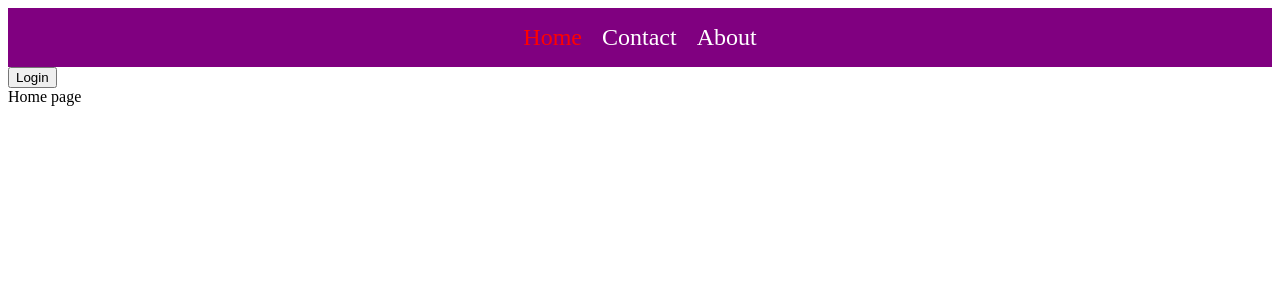
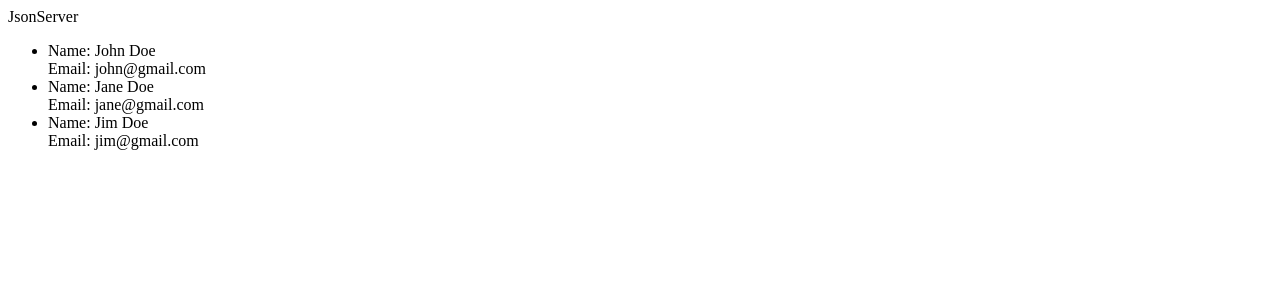
Before and after one commit to fahadPathan7/MERN-stack, a React (Vite) app in the folder vite-project/: page / in a window 1280 px wide. Shown: the top 300 px of the page. Built offline with nearby package versions, Linux system fonts and the light colour scheme; data requests are answered from the project's data file.

Commit message:
react: learned about json server

```diff
--- /dev/null
+++ b/vite-project/database/db.json
@@ -0,0 +1,19 @@
+{
+    "users": [
+        {
+            "id": 1,
+            "name": "John Doe",
+            "email": "john@gmail.com"
+        },
+        {
+            "id": 2,
+            "name": "Jane Doe",
+            "email": "jane@gmail.com"
+        },
+        {
+            "id": 3,
+            "name": "Jim Doe",
+            "email": "jim@gmail.com"
+        }
+    ]
+}
--- a/vite-project/package.json
+++ b/vite-project/package.json
@@ -10,7 +10,9 @@
     "preview": "vite preview"
   },
   "dependencies": {
+    "axios": "^1.6.8",
     "formik": "^2.4.6",
+    "json-server": "^1.0.0-alpha.23",
     "react": "^18.2.0",
     "react-dom": "^18.2.0",
     "react-icons": "^5.2.1",
--- a/vite-project/src/App.jsx
+++ b/vite-project/src/App.jsx
@@ -4,14 +4,12 @@
 import React from 'react';
 
 // internal import
-import Router from './components/ProtectedRouting/Router';
-import Toastify from './components/Toastify/Toastify';
-import Apps from '../pages/Apps';
+import JsonServer from './components/JsonServer/JsonServer';
 
 function App() {
   return (
     <div>
-      <Router />
+      <JsonServer />
     </div>
   );
 }
--- /dev/null
+++ b/vite-project/src/components/JsonServer/JsonServer.jsx
@@ -0,0 +1,35 @@
+import React, { useState, useEffect } from 'react'
+
+import axios from 'axios'
+
+const JsonServer = () => {
+  const [users, setUsers] = useState([])
+
+    const getAllUsers = async () => {
+        const response = await axios.get('http://localhost:3001/users');
+        console.log(response.data)
+        setUsers(response.data)
+    }
+
+    useEffect(() => {
+        getAllUsers();
+        }, [])
+
+  return (
+    <div>
+        JsonServer
+        <div>
+            <ul>
+                {users.map((user) => (
+                    <li key={user.id}>
+                        Name: {user.name} <br />
+                        Email: {user.email}
+                    </li>
+                ))}
+            </ul>
+        </div>
+    </div>
+  )
+}
+
+export default JsonServer
```
Also changed, not shown: 2 other files (tests, documents, lock files or other folders).
